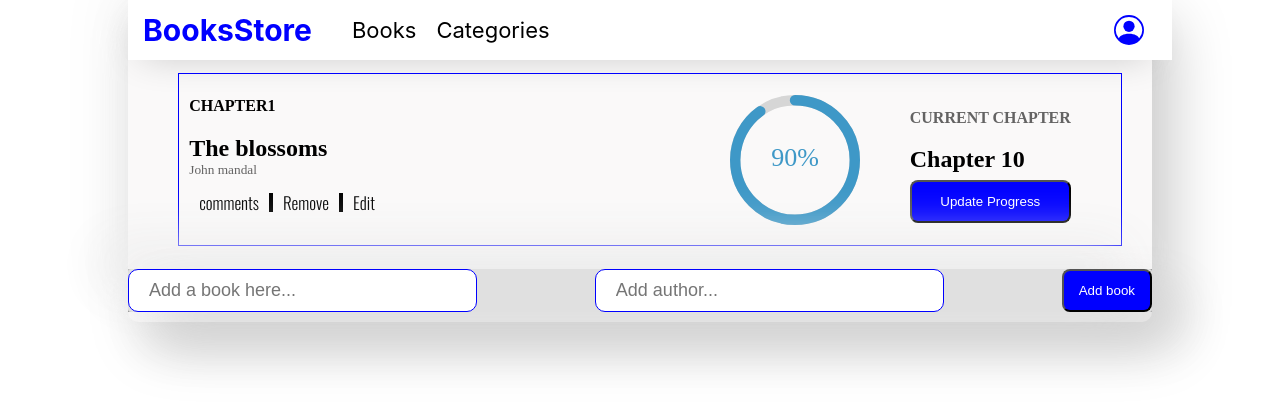
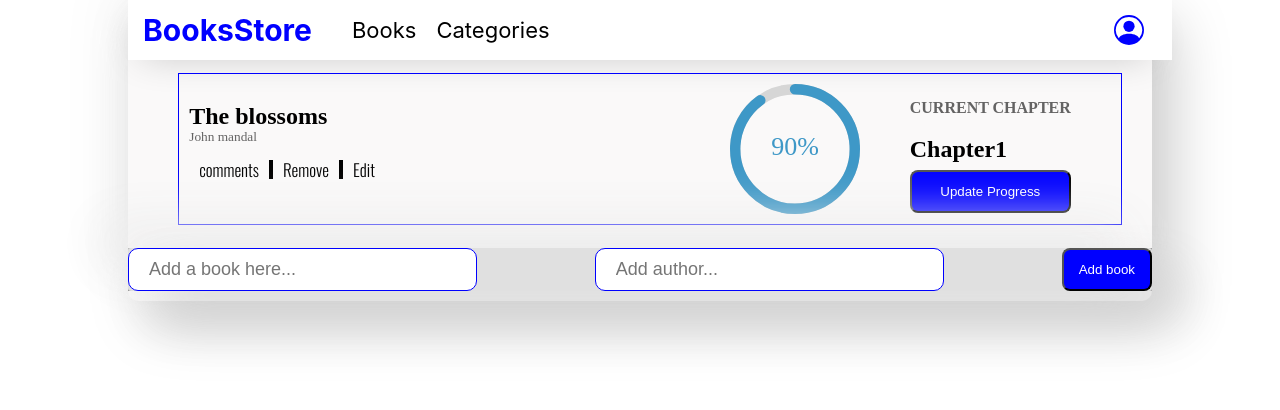
Before and after one commit to Josphat205/book-store-app, a React (Create React App) app: page / in a window 1280 px wide. Shown: the top 410 px of the page. Built offline with nearby package versions, Linux system fonts and the light colour scheme; a web font is replaced by a local one.

Commit message:
file updates

```diff
--- a/src/components/Books.js
+++ b/src/components/Books.js
@@ -17,7 +17,6 @@ function Books() {
             <Book key={item.id}>
               <div>
                 <Titles>
-                  <TitleH4>CHAPTER{item.chapter}</TitleH4>
                   <h2>{item.book}</h2>
                   <Small>{item.author}</Small>
                 </Titles>
@@ -40,7 +39,7 @@ function Books() {
                 </Bar>
                 <Titles>
                   <H4>CURRENT CHAPTER</H4>
-                  <h2>Chapter 10</h2>
+                  <h2>Chapter{item.chapter}</h2>
                   <Button type="button">Update Progress</Button>
                 </Titles>
               </Chapters>
--- a/src/components/FormInput.js
+++ b/src/components/FormInput.js
@@ -22,10 +22,12 @@ function FormInput() {
     return toast.error('The book Exist')
    }
    let id = Math.floor(Math.random() * 100);
+   let chapter = Math.floor(Math.random() * 100);
     setValues({book : "",author :""})
    const {book, author} = values;
    dispatch(addBook({
     id,
+    chapter,
     book,
     author
    }))
```
